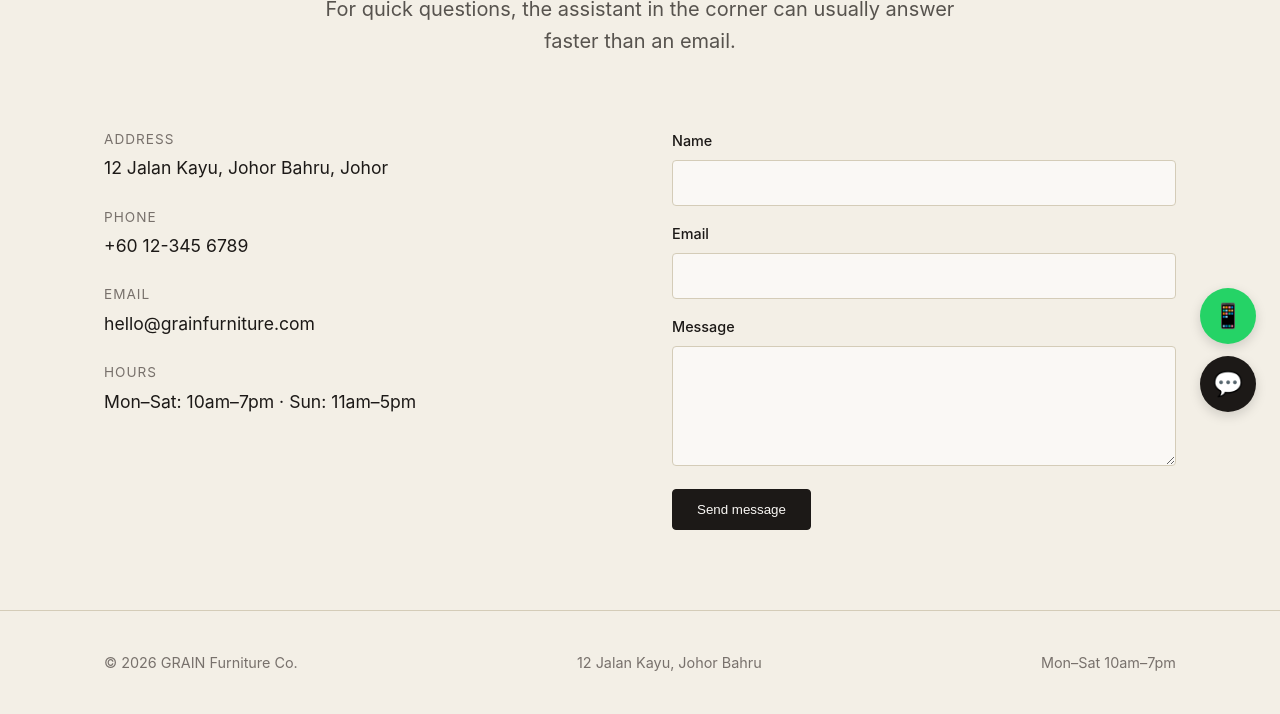
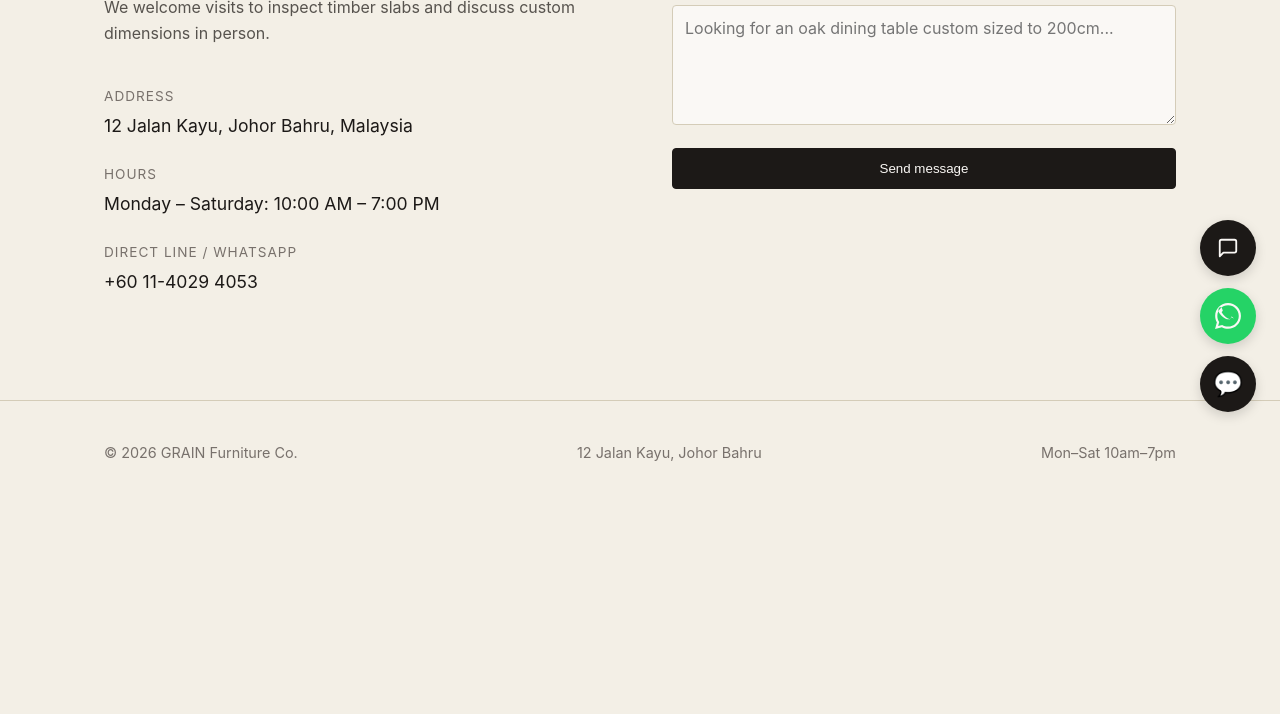
Before and after one commit to dtenuun12-cyber/grain-future-demo, a website: page contact.html in a window 1280 px wide. Shown: the part 364-1078 px from the top of the page. After the commit the page ends 868 px from the top, so only its background shows below. Drawn offline with Linux system fonts and the light colour scheme.

Commit message:
Update contact.html

```diff
--- a/contact.html
+++ b/contact.html
@@ -19,48 +19,46 @@
   </ul>
 </nav>
 
-<header class="hero reveal active" style="padding-bottom: 40px;">
-  <div class="hero-eyebrow">Get in touch</div>
-  <h1 style="font-size: clamp(34px, 5vw, 56px);">Visit the workshop, or ask us anything.</h1>
-  <p class="hero-sub">For quick questions, the assistant in the corner can usually answer faster than an email.</p>
-</header>
+<section class="reveal active">
+  <div class="wrap">
+    <div class="contact-grid">
+      <div>
+        <span class="section-eyebrow">Get in touch</span>
+        <h1 style="font-size: clamp(34px, 4vw, 48px); margin-bottom: 24px;">Visit the workshop or send a note.</h1>
+        <p style="color: #57534E; margin-bottom: 40px;">We welcome visits to inspect timber slabs and discuss custom dimensions in person.</p>
 
-<section class="reveal" style="padding-top: 0;">
-  <div class="wrap contact-grid">
-    <div>
         <div class="info-row">
           <span class="info-label">Address</span>
-        <span class="info-value">12 Jalan Kayu, Johor Bahru, Johor</span>
-      </div>
-      <div class="info-row">
-        <span class="info-label">Phone</span>
-        <span class="info-value">+60 12-345 6789</span>
-      </div>
-      <div class="info-row">
-        <span class="info-label">Email</span>
-        <span class="info-value">hello@grainfurniture.com</span>
+          <span class="info-value">12 Jalan Kayu, Johor Bahru, Malaysia</span>
         </div>
         <div class="info-row">
           <span class="info-label">Hours</span>
-        <span class="info-value">Mon–Sat: 10am–7pm · Sun: 11am–5pm</span>
+          <span class="info-value">Monday – Saturday: 10:00 AM – 7:00 PM</span>
+        </div>
+        <div class="info-row">
+          <span class="info-label">Direct Line / WhatsApp</span>
+          <span class="info-value">+60 11-4029 4053</span>
         </div>
       </div>
 
+      <div>
         <form id="contact-form">
           <div>
-        <label for="name">Name</label>
-        <input type="text" id="name" required>
+            <label for="name">Your Name</label>
+            <input type="text" id="name" required placeholder="Ahmad Zaki">
           </div>
           <div>
-        <label for="email">Email</label>
-        <input type="email" id="email" required>
+            <label for="email">Email Address</label>
+            <input type="email" id="email" required placeholder="zaki@example.com">
           </div>
           <div>
-        <label for="message">Message</label>
-        <textarea id="message" required></textarea>
+            <label for="message">Message or Custom Request</label>
+            <textarea id="message" required placeholder="Looking for an oak dining table custom sized to 200cm..."></textarea>
           </div>
-      <button type="submit" class="btn btn-primary">Send message</button>
+          <button type="submit" class="btn btn-primary" style="width: 100%;">Send message</button>
         </form>
+      </div>
+    </div>
   </div>
 </section>
 
@@ -72,6 +70,39 @@
   </div>
 </footer>
 
+<!-- Floating Actions Widget with Clean SVG Icons -->
+<div class="floating-actions">
+  <button id="grain-chat-launcher" aria-label="Open Chat">
+    <svg xmlns="http://www.w3.org/2000/svg" width="22" height="22" viewBox="0 0 24 24" fill="none" stroke="currentColor" stroke-width="2" stroke-linecap="round" stroke-linejoin="round"><path d="M21 15a2 2 0 0 1-2 2H7l-4 4V5a2 2 0 0 1 2-2h14a2 2 0 0 1 2 2z"></path></svg>
+  </button>
+  <a href="https://wa.me/601140294053" id="grain-whatsapp-btn" target="_blank" rel="noopener" aria-label="Chat on WhatsApp">
+    <svg xmlns="http://www.w3.org/2000/svg" width="26" height="26" viewBox="0 0 24 24" fill="currentColor">
+      <path d="M.057 24l1.687-6.163c-1.041-1.804-1.588-3.849-1.587-5.946.003-6.556 5.338-11.891 11.893-11.891 3.181.001 6.167 1.24 8.413 3.488 2.245 2.248 3.481 5.236 3.48 8.414-.003 6.557-5.338 11.892-11.893 11.892-1.99-.001-3.951-.5-5.688-1.448l-6.305 1.654zm6.597-3.807c1.676.995 3.276 1.591 5.392 1.592 5.448 0 9.886-4.434 9.889-9.885.002-5.462-4.415-9.89-9.881-9.892-5.452 0-9.887 4.434-9.889 9.884-.001 2.225.651 3.891 1.746 5.634l-.999 3.648 3.742-.981zm11.387-5.464c-.074-.124-.272-.198-.57-.347-.297-.149-1.758-.868-2.031-.967-.272-.099-.47-.149-.669.149-.198.297-.768.967-.941 1.165-.173.198-.347.223-.644.074-2.978-1.49-4.933-2.659-6.905-6.068-.168-.292-.018-.45.127-.594.133-.133.297-.347.446-.521.149-.174.198-.298.297-.497.099-.198.05-.371-.025-.52-.075-.149-.669-1.612-.916-2.207-.242-.579-.487-.501-.669-.51l-.57-.01c-.198 0-.52.074-.792.372s-1.04 1.016-1.04 2.479 1.065 2.876 1.213 3.074c.149.198 2.095 3.2 5.076 4.487.709.306 1.263.489 1.694.626.712.226 1.36.194 1.872.118.571-.085 1.758-.719 2.006-1.413.248-.695.248-1.29.173-1.414z"/>
+    </svg>
+  </a>
+</div>
+
+<!-- Chat Panel Structure -->
+<div id="grain-chat-panel">
+  <div class="gc-header">
+    <div>
+      <div class="gc-header-title">GRAIN Assistant</div>
+      <div class="gc-header-sub"><span class="gc-status-dot"></span> Online</div>
+    </div>
+    <button class="gc-close" aria-label="Close Chat">&times;</button>
+  </div>
+  <div class="gc-body" id="gc-messages">
+    <div class="gc-msg bot">Hi, I'm the GRAIN assistant. Ask me about any piece, dimensions, materials, or custom arrangements.</div>
+  </div>
+  <div class="gc-lead-bar">
+    <button class="gc-lead-link" id="gc-lead-trigger">Request a callback &rarr;</button>
+  </div>
+  <div class="gc-input-row">
+    <input type="text" id="gc-input" placeholder="Type a question...">
+    <button class="gc-send" id="gc-send-btn">Send</button>
+  </div>
+</div>
+
 <script src="script.js"></script>
 <script src="chatbot.js"></script>
 </body>
```
Lines whose indentation alone changed are shown as unchanged.
